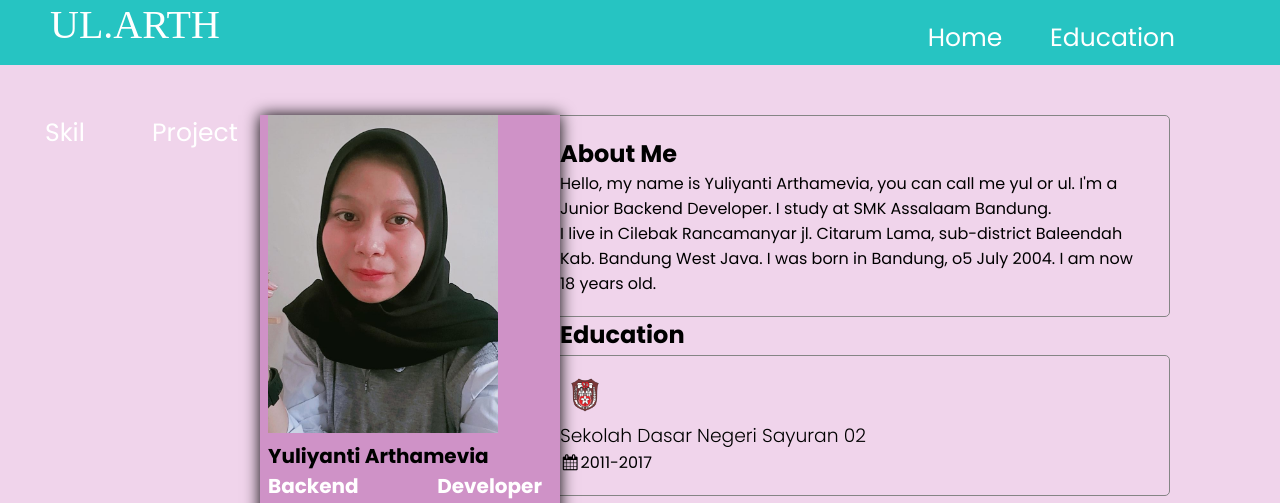
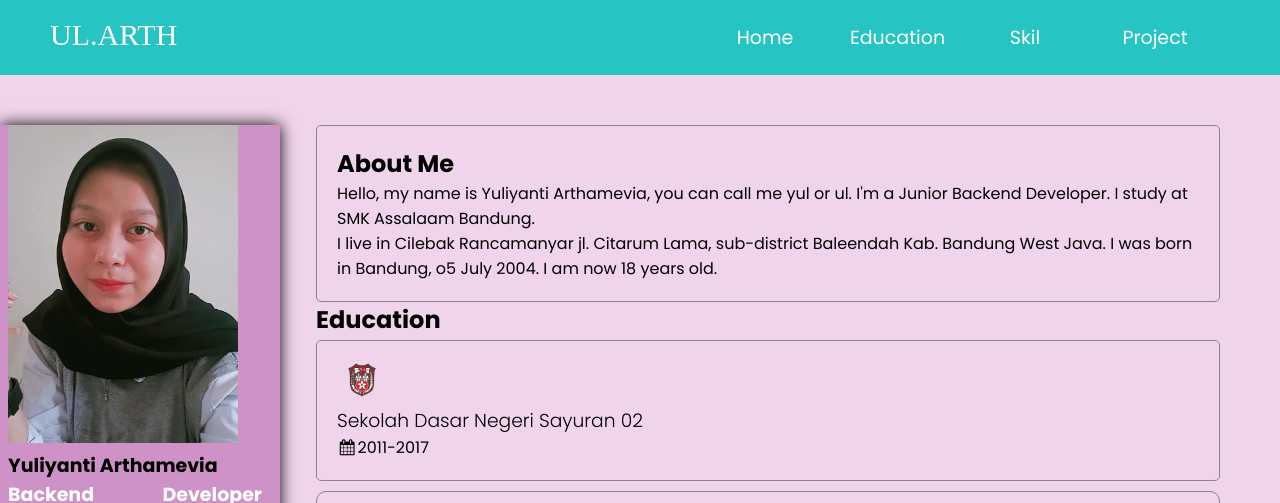
Before and after one commit to arthamevia/cv, a plain HTML site: page index.html in a window 1280 px wide. Shown: the top 503 px of the page. Drawn offline with Linux system fonts and the light colour scheme.

Commit message:
Task 3 Personal Profile responsive

```diff
--- a/cv.css
+++ b/cv.css
@@ -10,7 +10,7 @@ html {
   display: block;
   width: 100%;
   margin: 100px auto 0;
-  margin-top: 90px;
+  margin-top: 80px;
   height: 8px;
 }
 
@@ -25,22 +25,22 @@ body {
 }
 #heading{
     float: left;
-    width: 900px;
+    width: 700px;
 }
 #heading a {
-    line-height: 50px;
+    line-height: 70px;
     text-decoration: none;
     padding-left: 50px;
     color:#FFF;
     font-family: aardvark cafe;
-    font-size: 40px;
+    font-size: 30px;
 
 
 }
 #menu {
     background:#26C4C2;
     width: 100%;
-    height: 65px;
+    height: 75px;
     margin: 0px;
     padding: 0px;
     position: sticky;
@@ -65,6 +65,7 @@ body {
     text-align:center;
     color:#FFF;
     text-decoration:none;
+    font-size: 19px;
 }
 #menu ul ul {
     display:none;
@@ -85,13 +86,13 @@ body {
     background-color: rgb(207, 146, 199);
     background-position: center center;
     box-shadow: 0 0 15px;
-    width: 300px;
+    width: 280px;
     height: 50%;
     text-align: justify;
     float: left;
     padding: 0 8px;
     padding-right: 18px;
-    font-size: 20px;
+    font-size: 19px;
     }
     .concact{
       width: 20px;
@@ -143,8 +144,8 @@ body {
   /* Card about */
         .padding {
             text-align: left;
-            margin: 50px;
-            margin-left: 19%;
+            margin: 50px auto;
+            margin-left: 20%;
         }
 
         /* Persen skill */
```
